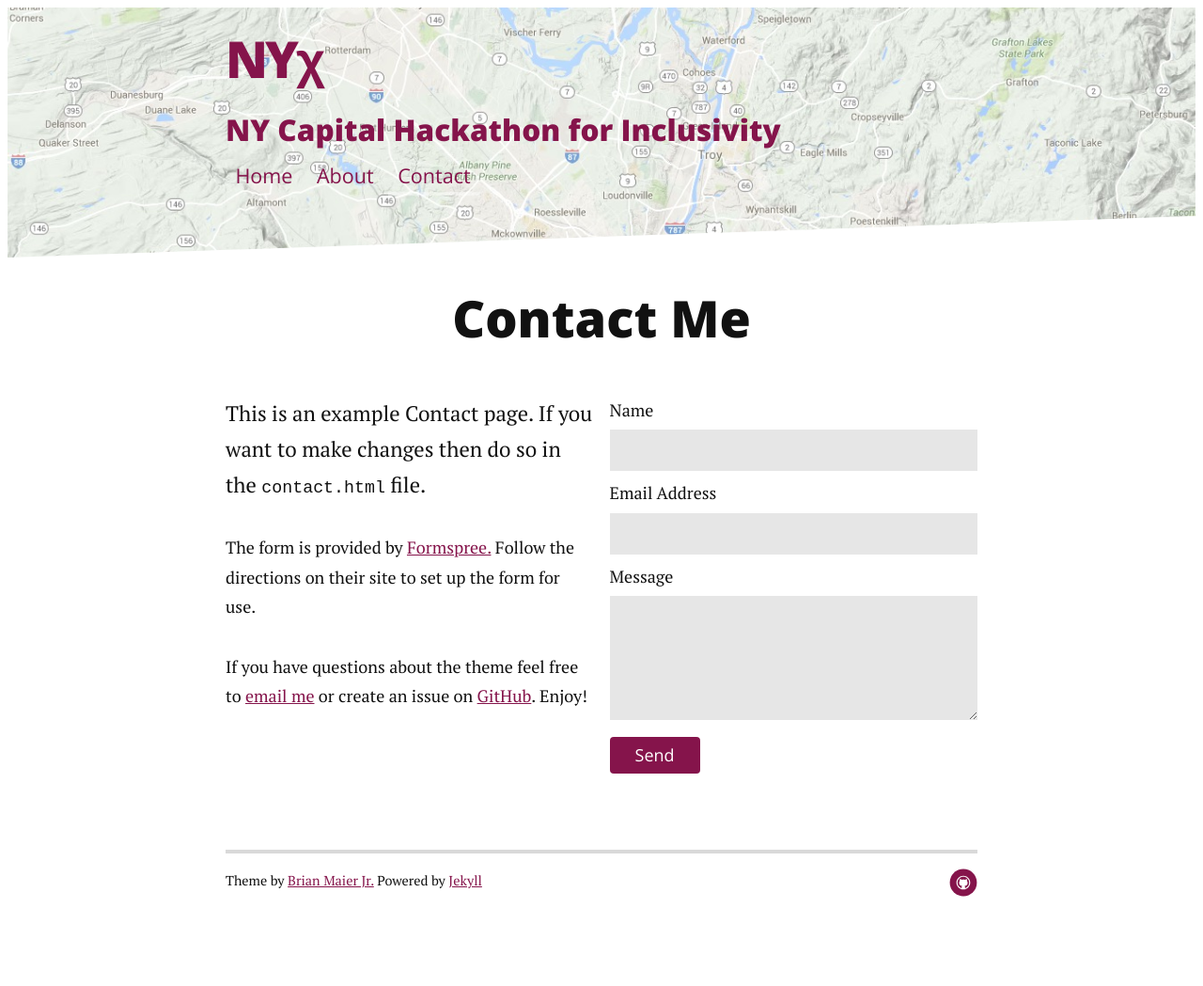
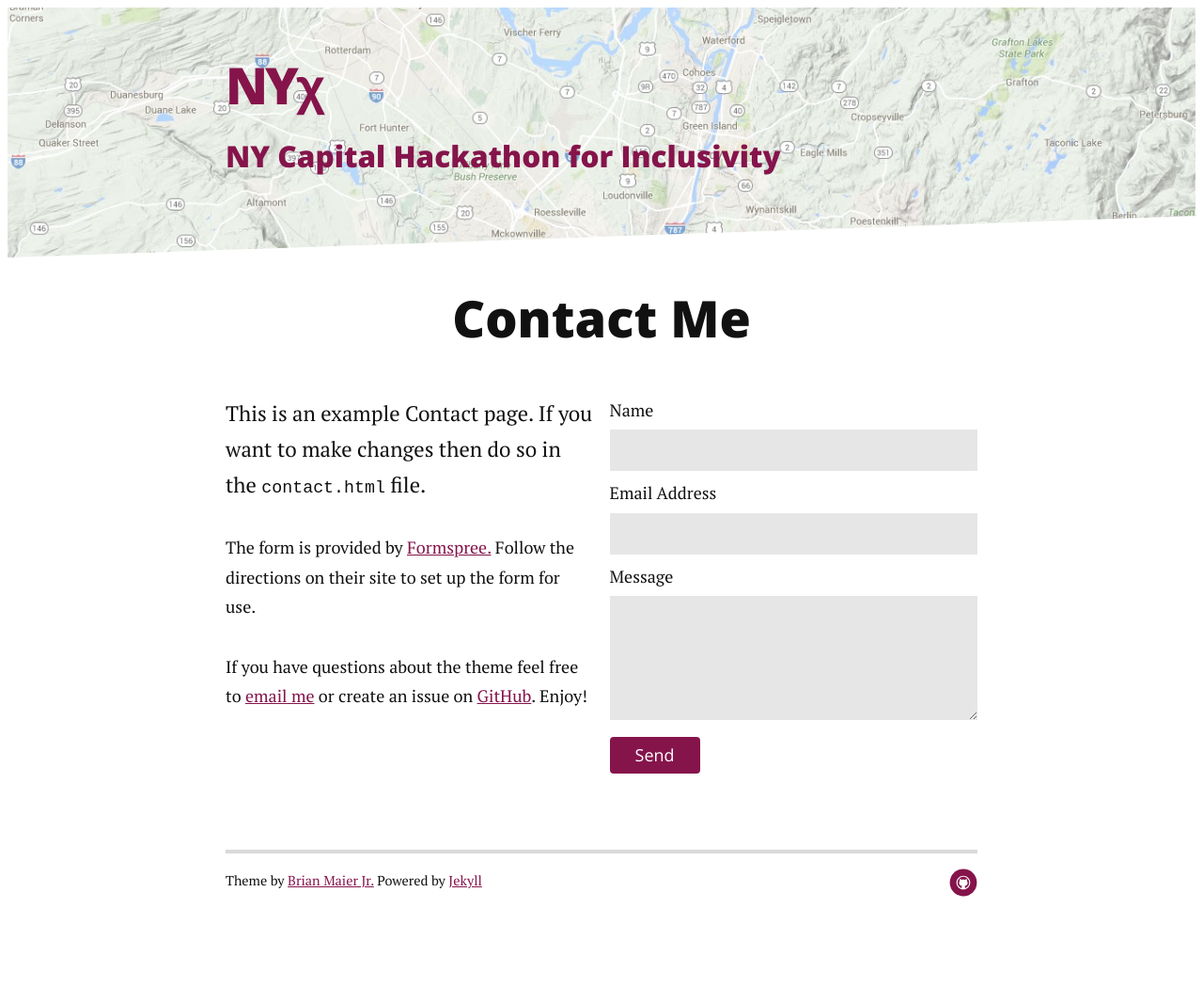
Before and after one commit to nychi/nychi.github.io, a Jekyll site: the page built from contact.md, in a window 1280 px wide. Shown: the whole page at 94% size. Built offline with Jekyll 4.4.1, drawn with Linux system fonts in a browser that asks for light colours; nearby versions of some CDN libraries.

Commit message:
removed jekyll-paginate

```diff
--- a/_config.yml
+++ b/_config.yml
@@ -8,16 +8,6 @@
 
 markdown: kramdown
 highlighter: rouge
-gems: [jekyll-paginate]
-paginate: 5
-
-navigation:
- - title: Home
-   url: /index.html
- - title: About
-   url: /about
- - title: Contact
-   url: /contact
 
 social:
    github: nychi
```
